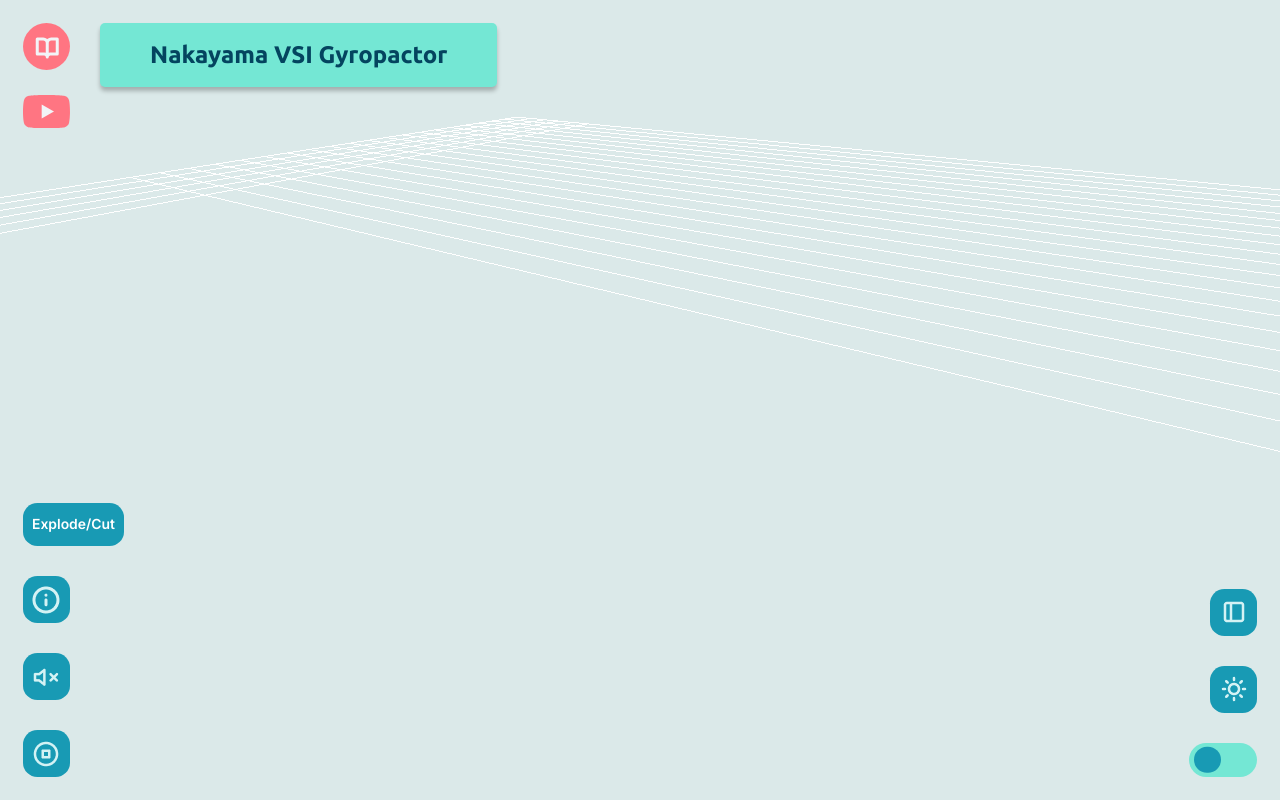
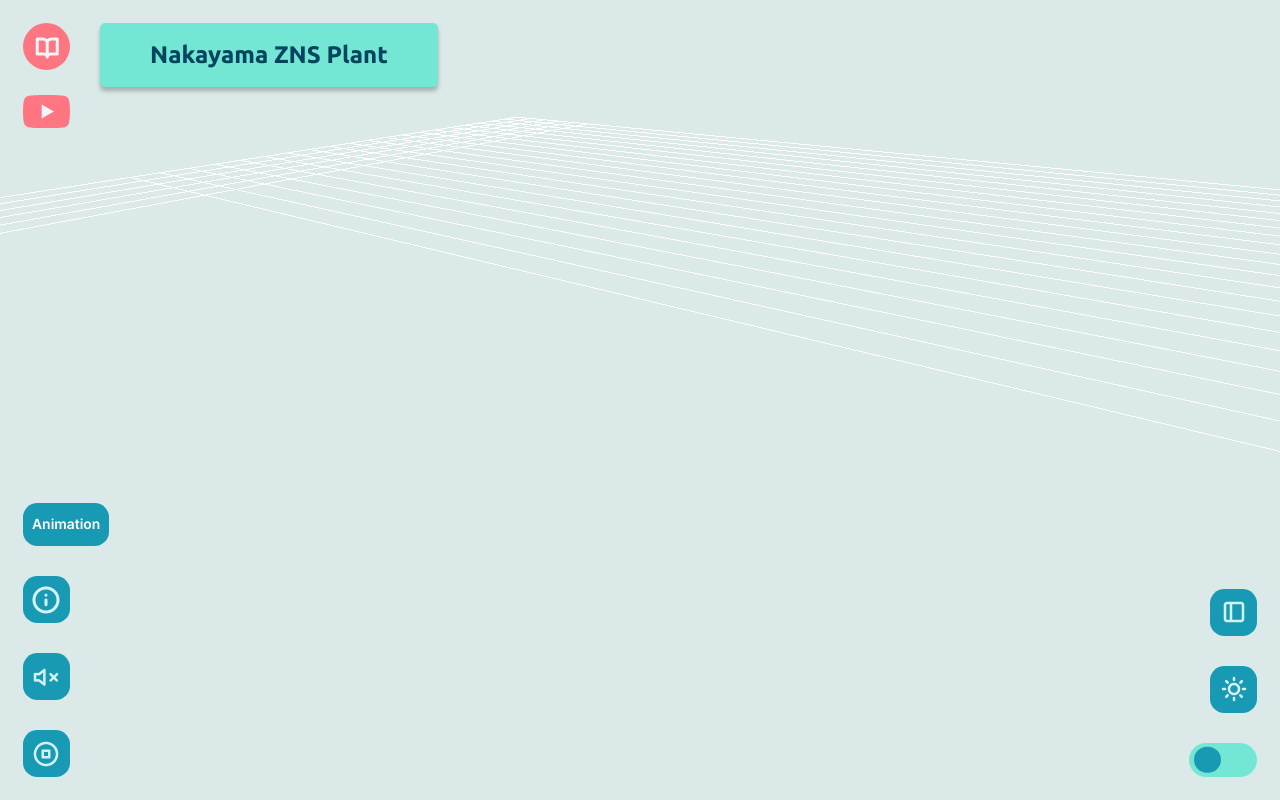
Before and after one commit to itbdelaboprogramming/Smart_Presentation_Exhibition_Jakarta_2026, a PHP site: page / in a window 1280 px wide. Run offline with PHP 8.4, Linux system fonts and the light colour scheme; some libraries are stand-ins or nearby versions.

Commit message:
Update page name and button label for clarity; comment out unused catalogue sections

```diff
--- a/index.php
+++ b/index.php
@@ -35,7 +35,7 @@
                     <img class="menu-video" src="./assets/Video.svg">
                 </div>
                 <div class="page-name-container">
-                    <div class="page-name-text">Nakayama VSI Gyropactor</div>
+                    <div class="page-name-text">Nakayama ZNS Plant</div>
                 </div>
             </div>
 
@@ -67,14 +67,14 @@
                         <div class="catalogue-product-list-text-2"> VSI Gyropactor </div>
                         <img class="catalogue-image-preview-2" src="./files/SR100C_v1_preview.png" />
                     </div>
-                    <div class="catalogue-product-list-2" id="model_name_2">
+                    <!-- <div class="catalogue-product-list-2" id="model_name_2">
                         <div class="catalogue-product-list-text-2"> VSI Gyropactor & Platform </div>
                         <img class="catalogue-image-preview-2" src="./files/SRユニット_v1_preview.png" />
-                    </div>
-                    <div class="catalogue-product-list-2" id="model_name_3">
+                    </div> -->
+                    <!-- <div class="catalogue-product-list-2" id="model_name_3">
                         <div class="catalogue-product-list-text-2"> Sand Manufacturing Plant </div>
                         <img class="catalogue-image-preview-2" src="./files/sand_manufacturing_plant.png" />
-                    </div>
+                    </div> -->
                 </div>
             </div>
 
@@ -166,7 +166,7 @@
 
             <div class="container-bottom-left">
                 <Button class="menu-container-blue-explode" id="explode-button">
-                    Explode/Cut
+                    Animation
                 </Button>
                 <div class="menu-container-blue-information">
                     <img src="./assets/Information-Button.png">
--- a/style/style.css
+++ b/style/style.css
@@ -1058,7 +1058,7 @@ canvas {
 	width: 30%;
 }
 
-/* ----------------------------------------- FOR BUTTON EXPLODE/CUT ---------------------------------------- */
+/* ----------------------------------------- FOR BUTTON Animation ---------------------------------------- */
 .menu-container-blue-explode {
 	display: flex;
 	justify-content: center;
```
